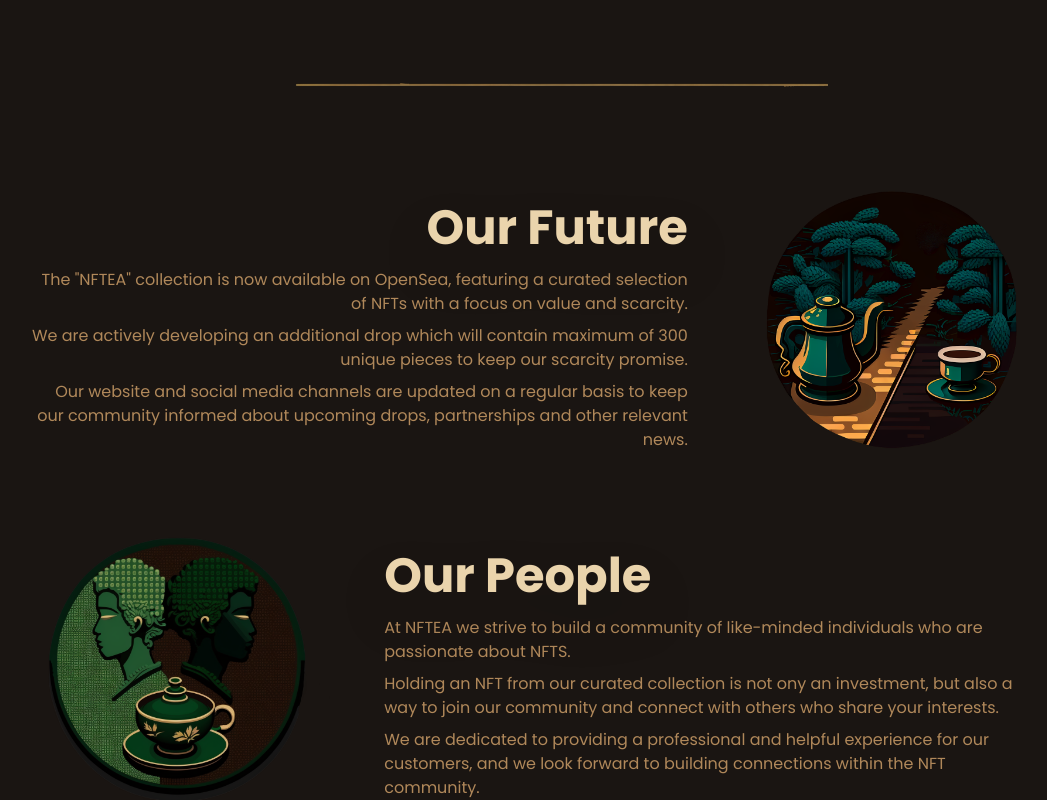
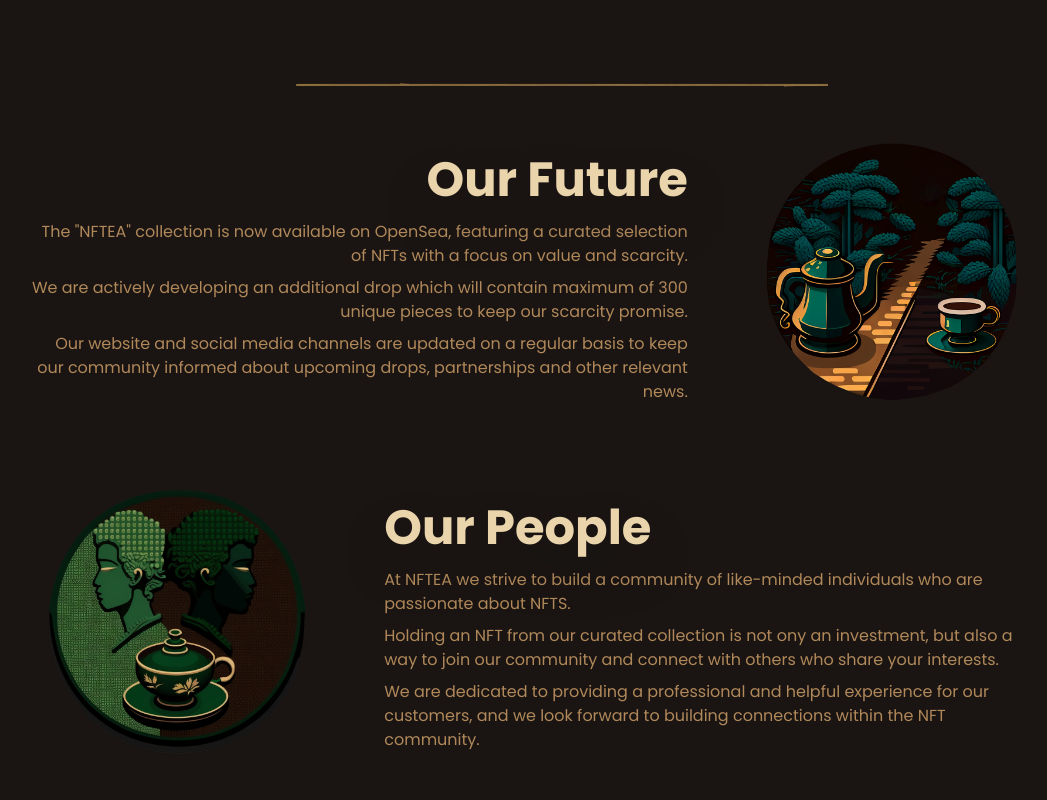
Before and after one commit to emrey2/nftea, a React (Vite) app: page / in a window 1280 px wide. Shown: the part 1240-2040 px from the top of the page, without its empty margins (104-1151 px from the left). Built offline with nearby package versions, Linux system fonts and the light colour scheme.

Commit message:
yeterchanges

```diff
--- a/src/components/Roadmap.jsx
+++ b/src/components/Roadmap.jsx
@@ -5,7 +5,7 @@
 import divider from "../assets/Divider.png";
 const Roadmap = () => {
   return (
-    <div id="Roadmap" className="max-w-[1140px] mx-auto mt-20">
+    <div id="Roadmap" className="max-w-[1140px] mx-auto mt-8">
       <div className="flex justify-between mx-16 items-center">
         <div className="max-w-[65%]">
           <h1 className="text-right drop-shadow-2xl my-4  text-[#EAD4AC] font-bold text-5xl">
```
